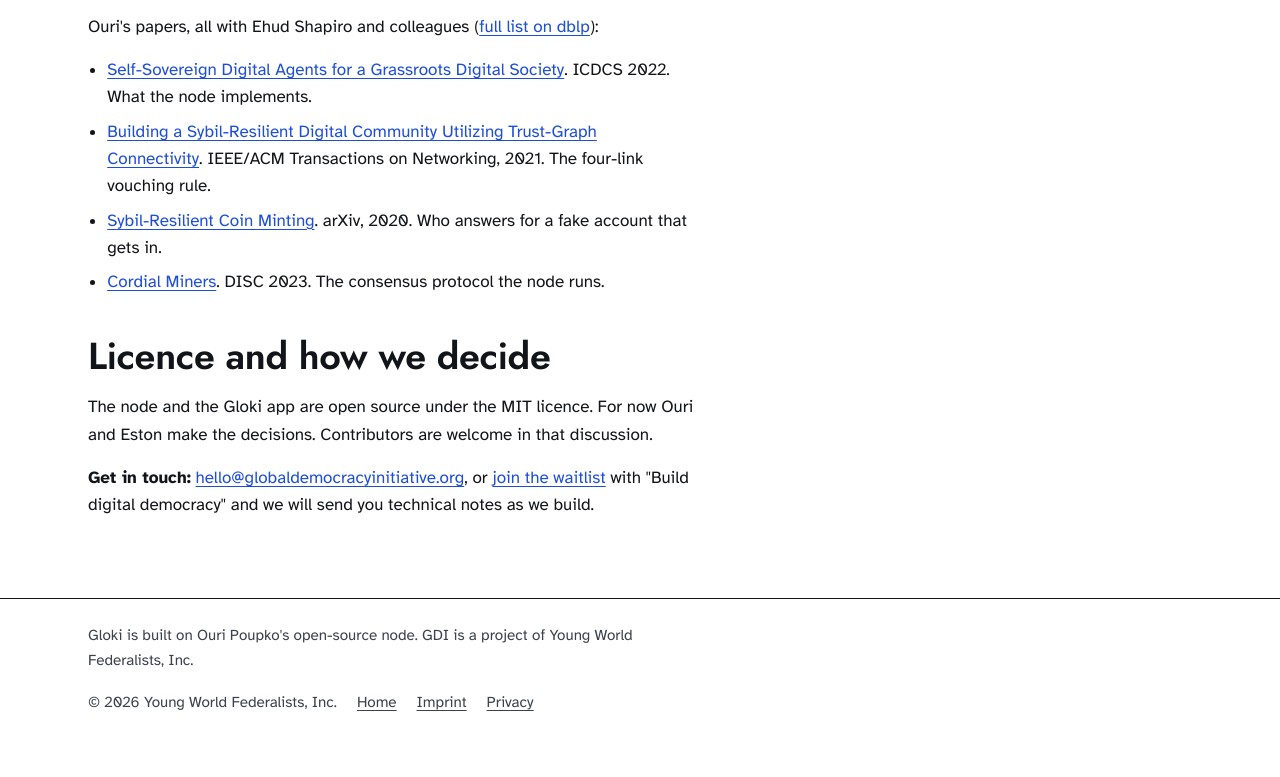
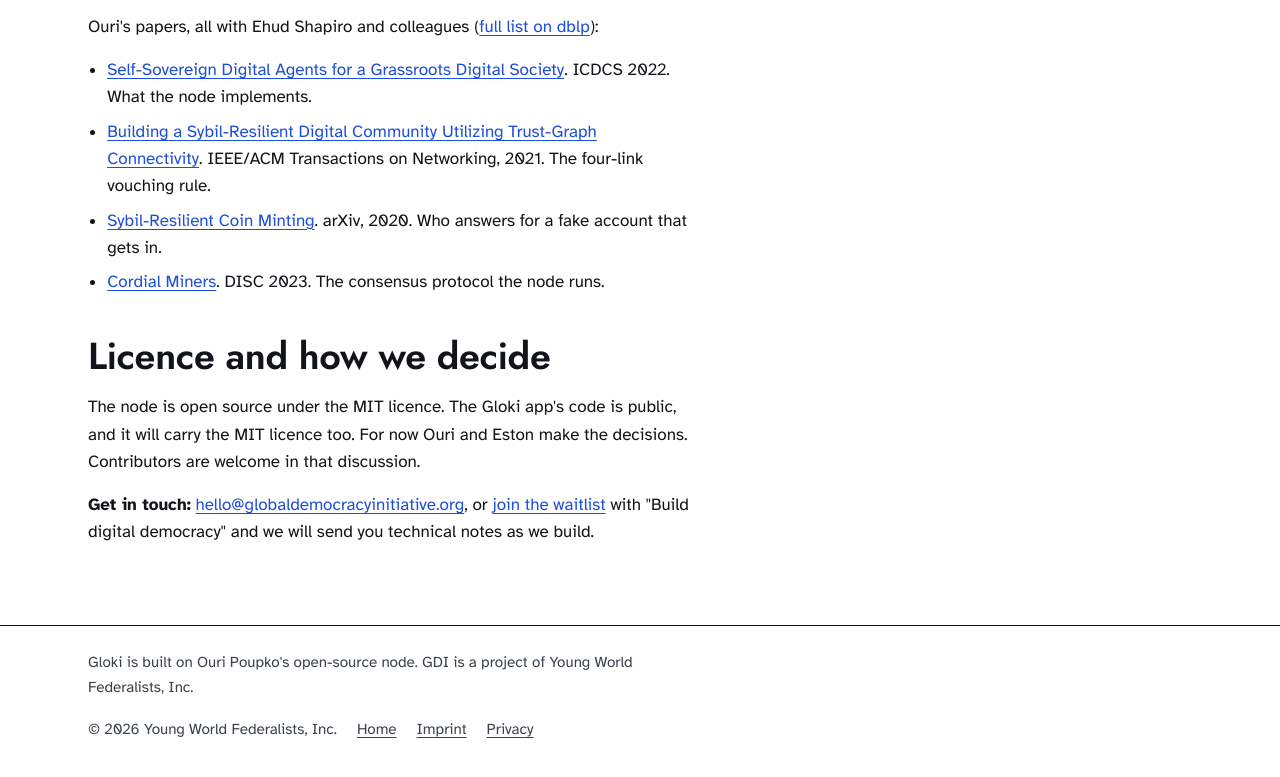
Before and after one commit to young-world-federalists/gloki-site, a plain HTML site: page build.html in a window 1280 px wide. Shown: the part 4542-5319 px from the top of the page. Drawn offline with Linux system fonts and the light colour scheme.

Commit message:
fix: board date and the app licence wording before publishing
Co-Authored-By: Claude Fable 5.2 <noreply@anthropic.com>

```diff
--- a/build.html
+++ b/build.html
@@ -171,7 +171,7 @@
     </ul>
 
     <h2 id="licence">Licence and how we decide</h2>
-    <p>The node and the Gloki app are open source under the MIT licence. For now Ouri and Eston make the decisions. Contributors are welcome in that discussion.</p>
+    <p>The node is open source under the MIT licence. The Gloki app's code is public, and it will carry the MIT licence too. For now Ouri and Eston make the decisions. Contributors are welcome in that discussion.</p>
     <p><strong>Get in touch:</strong> <a href="mailto:hello@globaldemocracyinitiative.org">hello@globaldemocracyinitiative.org</a>, or <a href="./#join">join the waitlist</a> with "Build digital democracy" and we will send you technical notes as we build.</p>
   </main>
 
```
Also changed, not shown: index.html (+1 -1 lines), 1 other file.
